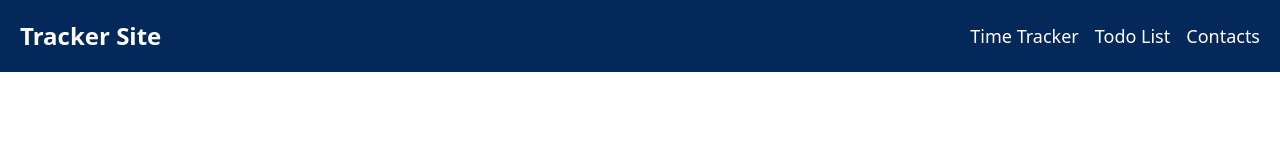
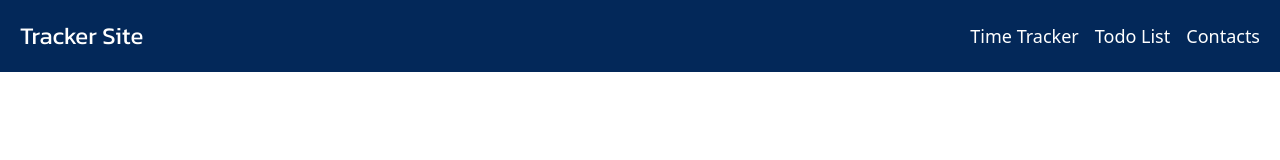
Before and after one commit to Hairum-Qureshi/tailwind-practice, a React (Vite) app: page / in a window 1280 px wide. Shown: the top 160 px of the page. Built offline with nearby package versions, Linux system fonts and the light colour scheme.

Commit message:
changed font of website's title logo

```diff
--- a/src/components/Navbar.tsx
+++ b/src/components/Navbar.tsx
@@ -14,7 +14,7 @@
 		>
 			<nav className="bg-custom-nav-color w-full p-5 text-white flex items-center justify-center lg:justify-start">
 				<div className="inline-flex w-full box-border items-center">
-					<h1 className="text-2xl font-bold">
+					<h1 className="text-2xl font-Kanit">
 						<Link to="/">Tracker Site</Link>
 					</h1>
 					<div className="lg:justify-start lg:block hidden ml-auto">
```
